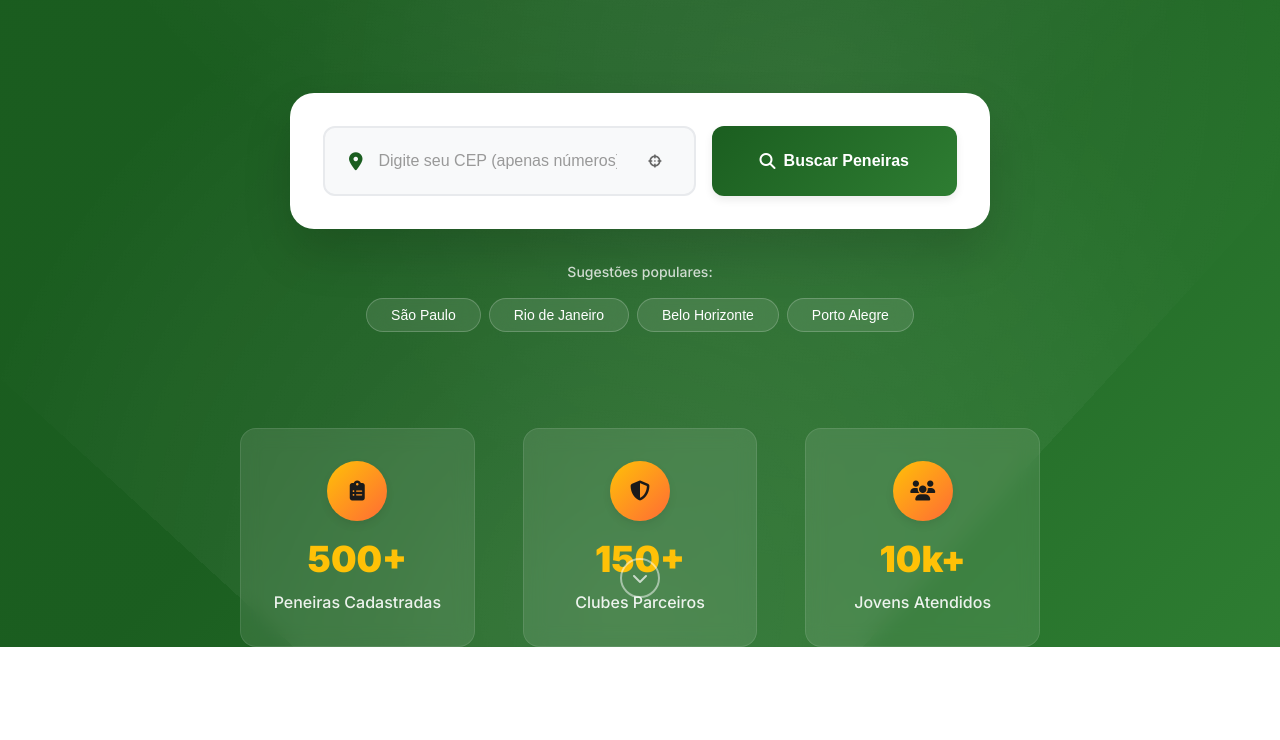
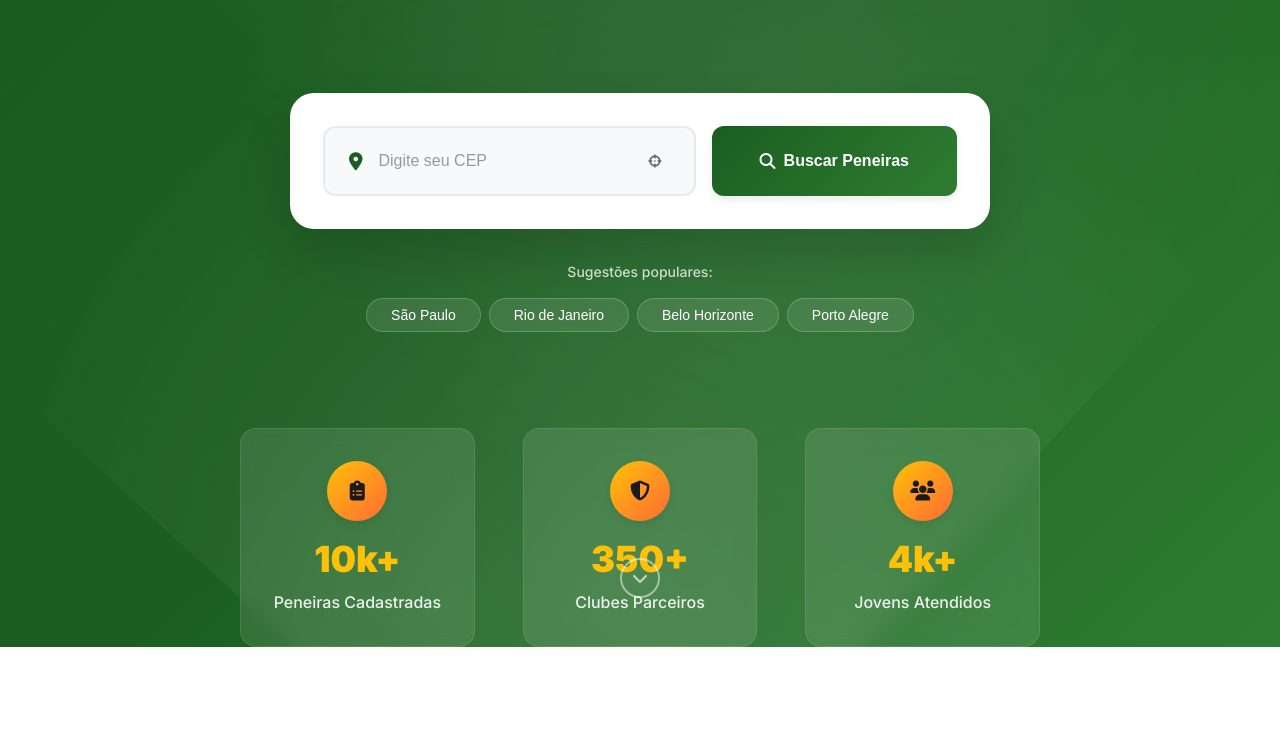
Before and after one commit to portalmei-br/pen15, a plain HTML site: page index.html in a window 1280 px wide. Shown: the part 425-1165 px from the top of the page. Drawn offline with Linux system fonts and the light colour scheme.

Commit message:
Update index.html

```diff
--- a/index.html
+++ b/index.html
@@ -65,7 +65,7 @@
                                 <input
                                     type="number"
                                     id="cep-input"
-                                    placeholder="Digite seu CEP (apenas números)"
+                                    placeholder="Digite seu CEP"
                                     class="search-input"
                                 >
                                 <button type="button" id="get-location-btn" class="location-btn" title="Usar minha localização atual">
@@ -95,21 +95,21 @@
                         <div class="stat-icon">
                             <i class="fas fa-clipboard-list"></i>
                         </div>
-                        <span class="stat-number" data-target="500">0</span>
+                        <span class="stat-number" data-target="10000">0</span>
                         <span class="stat-label">Peneiras Cadastradas</span>
                     </div>
                     <div class="stat-item">
                         <div class="stat-icon">
                             <i class="fas fa-shield-alt"></i>
                         </div>
-                        <span class="stat-number" data-target="150">0</span>
+                        <span class="stat-number" data-target="350">0</span>
                         <span class="stat-label">Clubes Parceiros</span>
                     </div>
                     <div class="stat-item">
                         <div class="stat-icon">
                             <i class="fas fa-users"></i>
                         </div>
-                        <span class="stat-number" data-target="10000">0</span>
+                        <span class="stat-number" data-target="4000">0</span>
                         <span class="stat-label">Jovens Atendidos</span>
                     </div>
                 </div>
```
